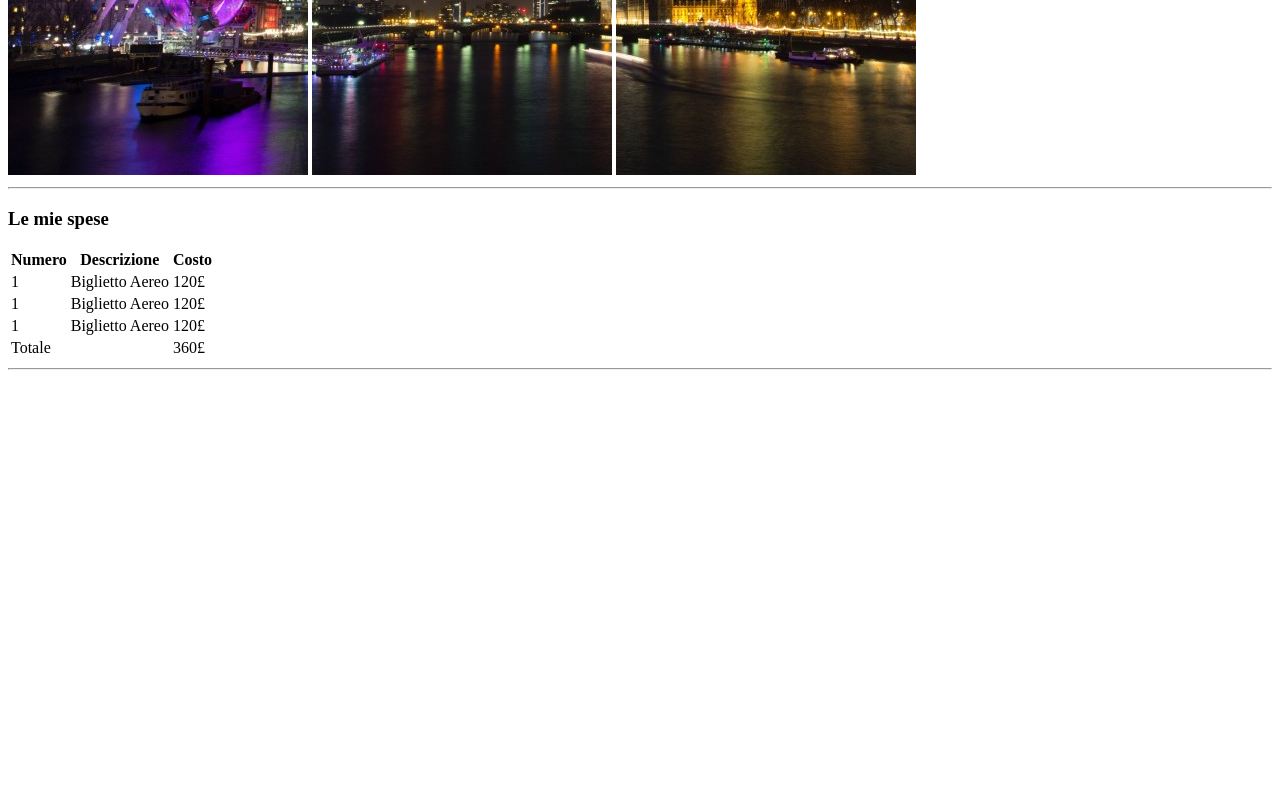
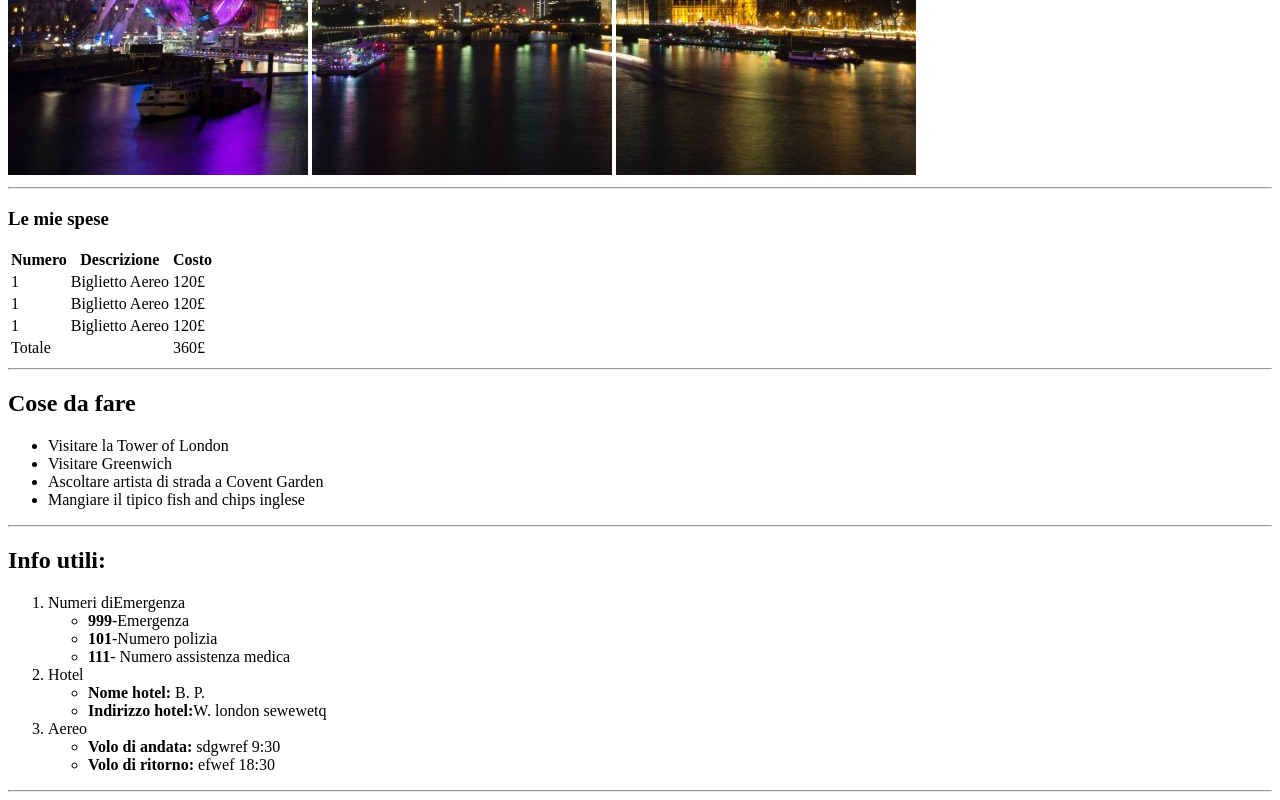
Before and after one commit to francescofalcone05/html-london-trip, a plain HTML site: page index.html in a window 1280 px wide. Shown: the part 505-1305 px from the top of the page. Before the commit the page ends 883 px from the top, so only its background shows below. Drawn offline with Linux system fonts and the light colour scheme.

Commit message:
information-added

```diff
--- a/index.html
+++ b/index.html
@@ -19,7 +19,7 @@
     <main>
         <h3>Le mie spese</h2>
 
-<!--table-->
+    <!--table-->
         <table>
             <thead>
                 <tr>
@@ -57,10 +57,47 @@
 
         <hr>
 
+    <!--lista cose da fare-->
+        <h2>Cose da fare</h2>
+        <ul>
+            <li>Visitare la Tower of London</li>
+            <li>Visitare Greenwich</li>
+            <li>Ascoltare artista di strada a Covent Garden</li>
+            <li>Mangiare il tipico fish and chips inglese</li>
+        </ul>
+
+        <hr>
+
+    <!--informazioni varie-->
+        <h2>Info utili:</h2>
+        <ol>
+            <li>Numeri diEmergenza</li>
+            <ul>
+                <li><strong>999</strong>-Emergenza</li>
+                <li><strong>101</strong>-Numero polizia</li>
+                <li><strong>111</strong>- Numero assistenza medica</li>
+            </ul>
+
+            <li>Hotel</li>
+            <ul>
+                <li><strong>Nome hotel:</strong> B. P.</li>
+                <li><strong>Indirizzo hotel:</strong>W. london sewewetq</li>
+            </ul>
+
+            <li>Aereo</li>
+            <ul>
+                <li><strong>Volo di andata:</strong> sdgwref 9:30</li>
+                <li><strong>Volo di ritorno:</strong> efwef 18:30</li>
+            </ul>
+        </ol>
+
+        <hr>
 
     </main>
 
-    <footer></footer>
+    <footer>
+
+    </footer>
 
 </body>
 </html>
```
